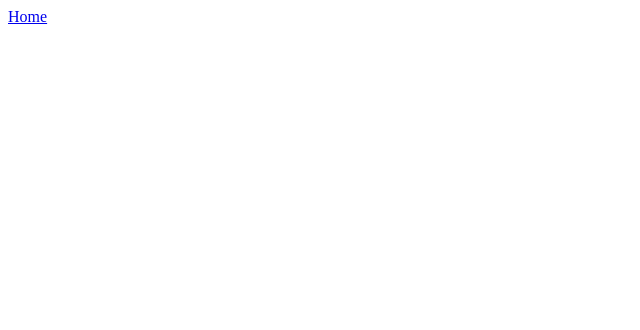
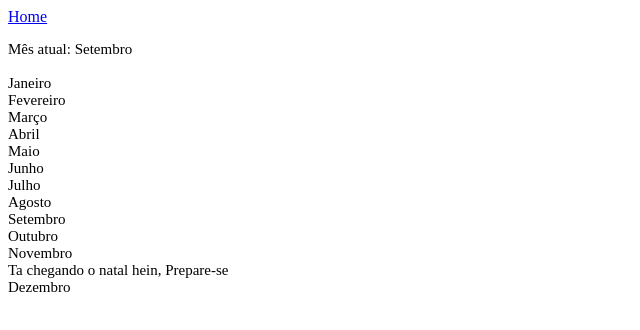
Before and after one commit to rafaelrara/Ola-Mundo, a plain HTML site: page site-exemplo/data.html in a window 1280 px wide. Shown: the whole page, without its empty margins (0-640 px from the left). Drawn offline with Linux system fonts and the light colour scheme.

Commit message:
manipulando datas
Foi acrescentado variáveis de manipulação de meses usando estruturas de repetição e condicional IF

```diff
--- a/site-exemplo/data.html
+++ b/site-exemplo/data.html
@@ -5,11 +5,13 @@
     <meta http-equiv="X-UA-Compatible" content="IE=edge">
     <meta name="viewport" content="width=device-width, initial-scale=1.0">
     <title>Dados</title>
-    <script src="js.js"></script>
+    <script defer src="js.js"></script>
 </head>
 <body>
 
     <a href="index.html">Home</a>
 
+    <p id="dados"></p>
+
 </body>
 </html>
--- a/site-exemplo/js.js
+++ b/site-exemplo/js.js
@@ -0,0 +1,20 @@
+
+var dado = document.getElementById("dados");
+
+//dado.innerHTML= "hello";
+dado.style.fontSize="15px";
+
+var meses = ["Janeiro","Fevereiro","Março","Abril","Maio","Junho","Julho","Agosto","Setembro","Outubro","Novembro","Dezembro"];
+
+const horas = new Date();
+dado.innerHTML= "Mês atual: "+meses[horas.getMonth()]+ "<br>"+ "<br>";
+
+for (var i = 0 ; i < 12 ; i++){
+    dado.innerHTML += meses[i] + "<br>";
+
+    if(i == 10) {
+        dado.innerHTML += "Ta chegando o natal hein, Prepare-se"+ "<br>";
+    }
+};
+
+console.log(horas);
```
